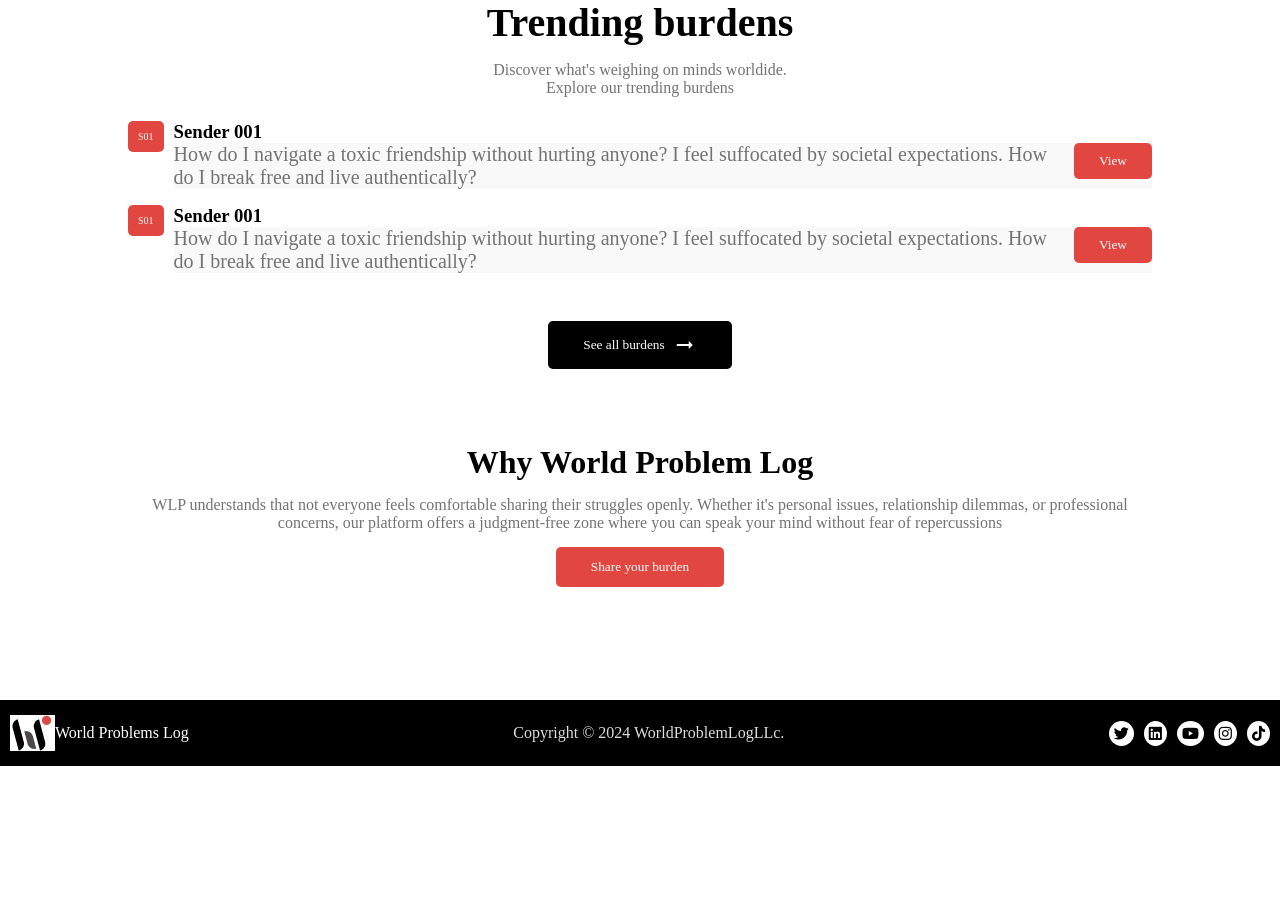
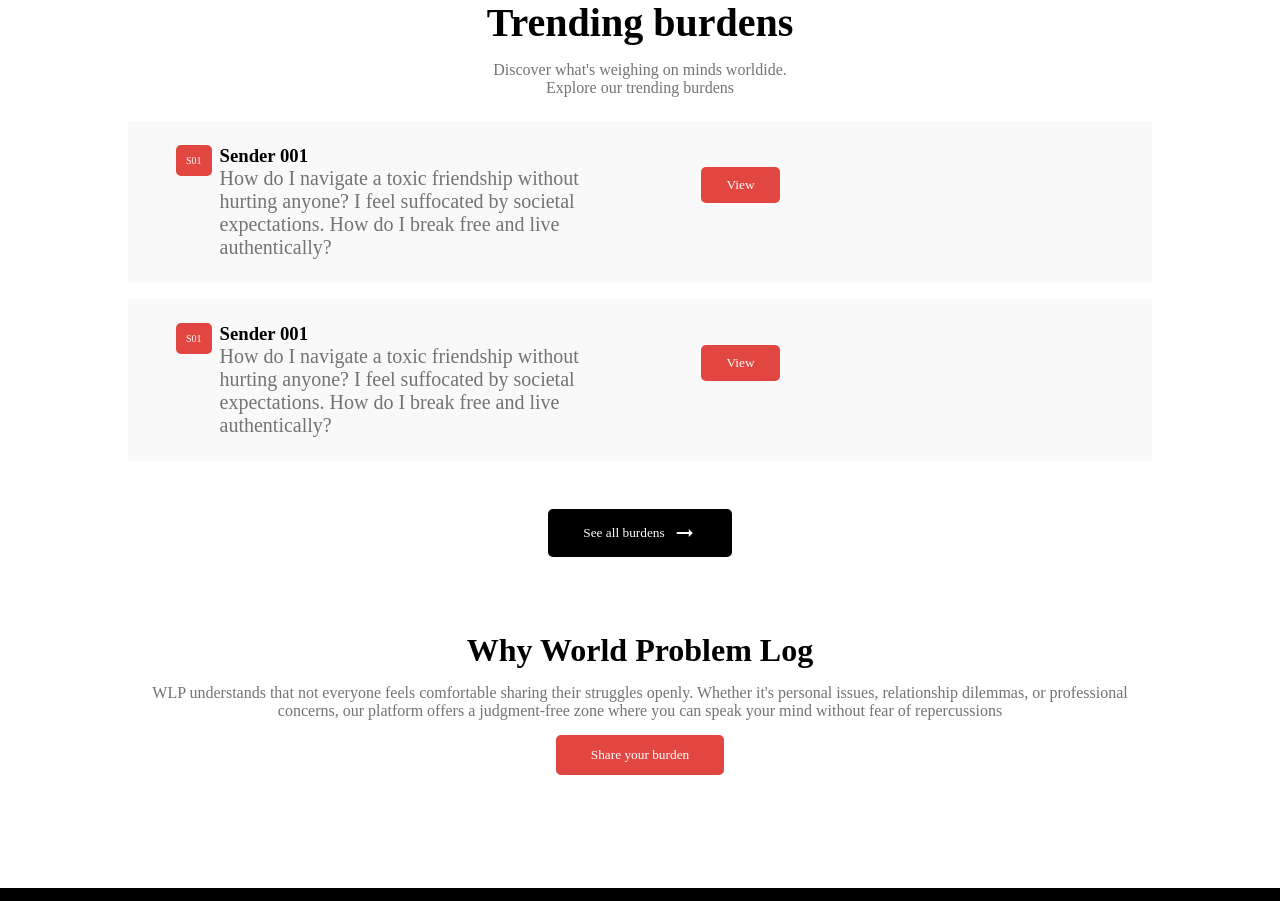
Before and after one commit to abronoma/Problems-Log-UI, a React (Vite) app: page / in a window 1280 px wide. Shown: the part 1140-2041 px from the top of the page. Before the commit the page ends 1906 px from the top, so only its background shows below. Built offline with nearby package versions, Linux system fonts and the light colour scheme.

Commit message:
changes made to the list of burdens

```diff
--- a/src/components/BurdenList/list.css
+++ b/src/components/BurdenList/list.css
@@ -28,32 +28,33 @@
 }
 
 .burden__sender{
-    display: flex;
-    align-items: flex-start;
-    gap: 10px;
+    display: grid;
+    gap: .5rem;
+    padding: 1.5rem 3rem;
+    grid-template-columns: auto 1fr auto;
+    background-color: #F9F9F9;
+    min-width: 100%;
 }
 
 .burden__profile{
     background: #E14640;
-    ;
     color: white;
     font-size: 10px;
     padding: 10px;
     border-radius: 5px;
     display: flex;
    align-items: center;
-   width: min-content;
-
+   max-width: fit-content;
+   height: fit-content;
 }
 
 .burden__detail{
     display: flex;
-    align-items: flex-end;
     justify-content: space-between;
     gap: 1rem;
     flex-direction: column;
     font-size: 20px;
-    background: #F9F9F9;
+    max-width: 35rem;
 }
 
 .burden__detail p{
@@ -62,13 +63,14 @@
 }
 
 
-.burden__detail button{
+.burden__sender button{
     background: #E14640;
     color: white;
     border: 0;
     padding: 10px 25px;
     border-radius: 5px;
     cursor: pointer;
+    margin-left: 3rem;
 }
 
 .burden__btn{
--- a/src/components/log/Index.jsx
+++ b/src/components/log/Index.jsx
@@ -12,9 +12,9 @@ const LogBurden = ({index, message}) => {
                   {message}
                 </p>
 
-                <button>View</button>
               </div>
             </div>
+          <button>View</button>
           </div>
     </>
   );
--- a/src/pages/ListBurdenPage/Index.jsx
+++ b/src/pages/ListBurdenPage/Index.jsx
@@ -20,12 +20,20 @@ const ListOfBurdens = () => {
           <h1> Shared burdens </h1>
         </div>
 
-        <div className="burdens">
-        {
-          burdens.map((burden, index) => (
-            <LogBurden key={burden.id} index={index + 1} message={burden.message} />
-          ))
-        }
+        <div className="burdens"
+        style={{
+          display: "flex",
+          flexDirection: "column",
+          alignItems: "center",
+          justifyContent: "center",
+          margin: "1rem 10rem",
+        }}
+        >
+          {
+            burdens.map((burden, index) => (
+              <LogBurden key={burden.id} index={index + 1} message={burden.message} />
+            ))
+          }
         </div>
         <div className="burden__btn">
           <button className="burden__cta">Load more</button>
```
Also changed, not shown: firebase.json, 1 other file (tests, documents, lock files or other folders).
